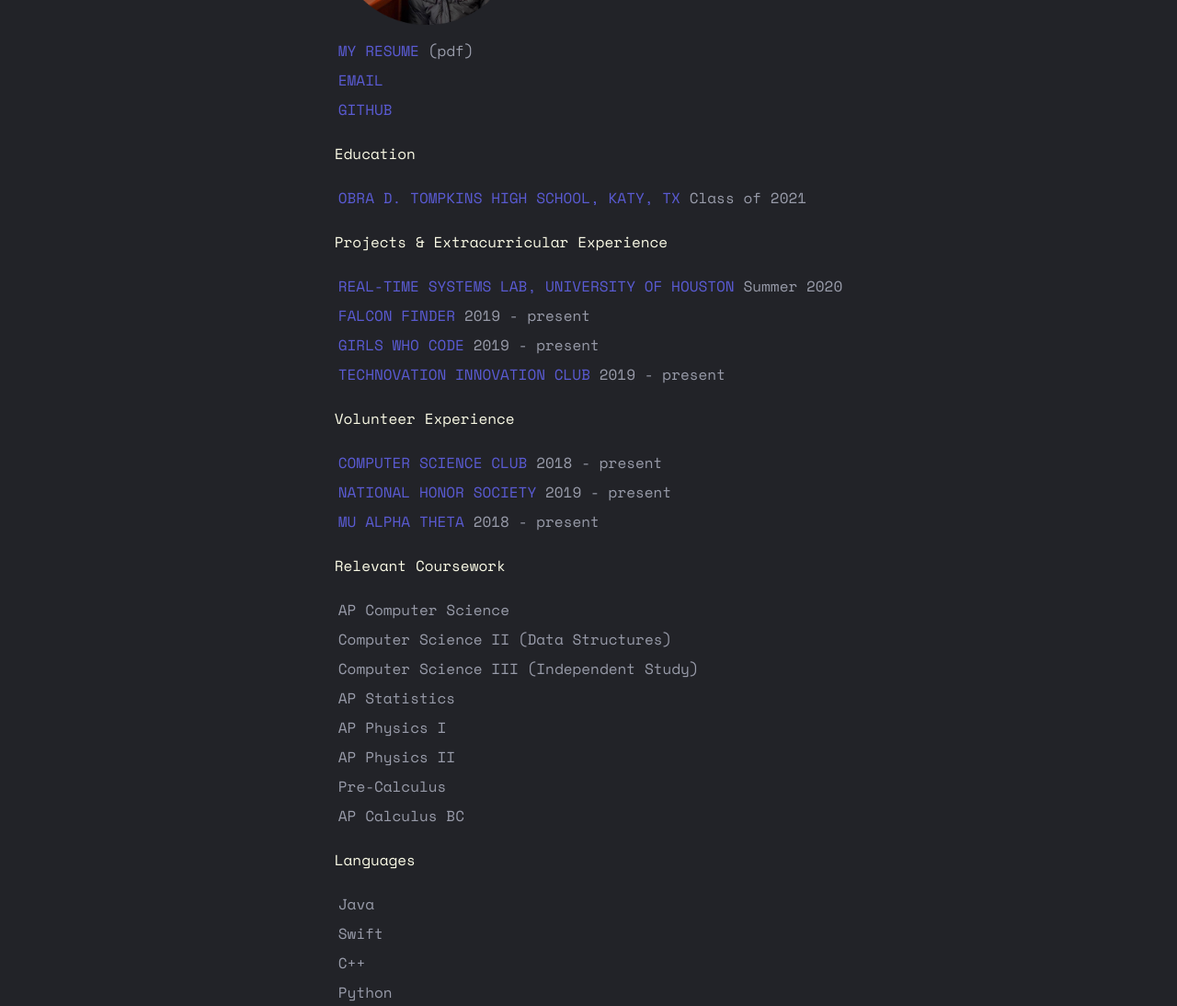
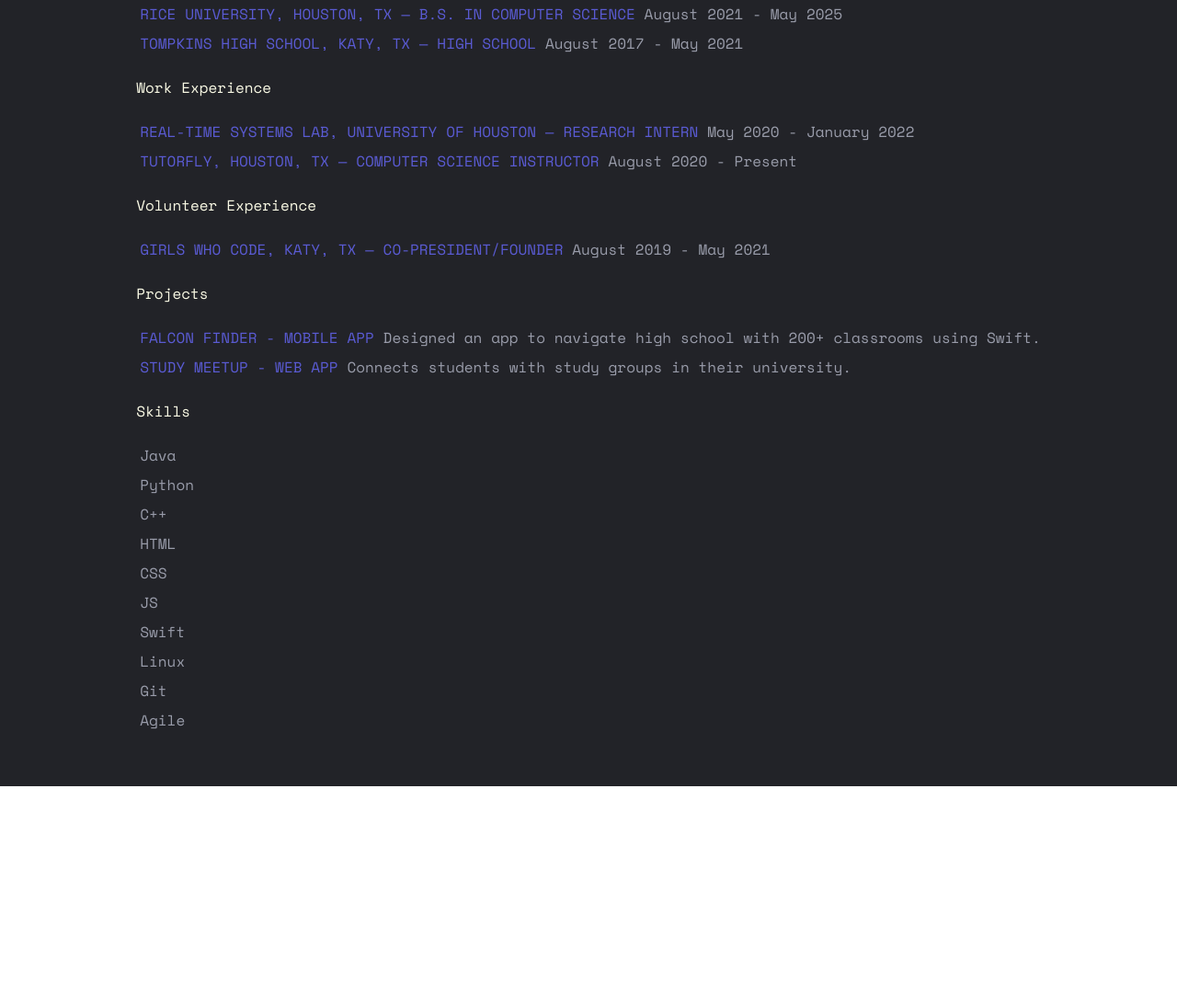
Before and after one commit to lgiri/lgiri.github.io, a plain HTML site: page index.html in a window 1280 px wide. Shown: the part 217-1311 px from the top of the page at 92% size. After the commit the page ends 1072 px from the top, so only its background shows below. Drawn offline with nearby package versions, Linux system fonts and the light colour scheme.

Commit message:
updating site

```diff
--- a/index.html
+++ b/index.html
@@ -30,9 +30,7 @@
 
 				<nav class="menu menu--laxmi">
 
-					<img src="files/laxu.png" alt="picture of laxmi" class = "profileimage" style=width:200px;height:200px>
-
-					<a class="menu__item" href="files/Laxmi-Giri-June-2020-Resume.pdf">
+					<a class="menu__item" href="files/LaxmiGiri-Resume-Jan2022.pdf">
 						<span class="menu__item-name">My Resume</span>
 						<span class="menu__item-label">(pdf)</span>
 					</a>
@@ -51,85 +49,77 @@
 
 					<h1 class="laxmi-header__title">Education</h1>
 
-					<a class="menu__item" href="http://www.katyisd.org/campus/oths/Pages/default.aspx">
-						<span class="menu__item-name">Obra D. Tompkins High School, Katy, TX</span>
-						<span class="menu__item-label">Class of 2021</span>
+					<a class="menu__item" href="https://www.rice.edu/">
+						<span class="menu__item-name">Rice University, Houston, TX — B.S. in Computer Science</span>
+						<span class="menu__item-label">August 2021 - May 2025</span>
 					</a>
 
-					<h1 class="laxmi-header__title">Projects & Extracurricular Experience</h1>
+					<a class="menu__item" href="http://www.katyisd.org/campus/oths/Pages/default.aspx">
+						<span class="menu__item-name">Tompkins High School, Katy, TX — High School</span>
+						<span class="menu__item-label">August 2017 - May 2021</span>
+					</a>
+
+					<h1 class="laxmi-header__title">Work Experience</h1>
 
 					<a class="menu__item" href="http://www2.cs.uh.edu/~acheng/acheng.html">
-						<span class="menu__item-name">Real-Time Systems Lab, University of Houston</span>
-						<span class="menu__item-label">Summer 2020</span>
+						<span class="menu__item-name">Real-Time Systems Lab, University of Houston — Research Intern</span>
+						<span class="menu__item-label">May 2020 - January 2022</span>
 					</a>
-					<a class="menu__item" href="#">
-						<span class="menu__item-name">Falcon Finder</span>
-						<span class="menu__item-label">2019 - present</span>
-					</a>
-					<a class="menu__item" href="https://girlswhocode.com/">
-						<span class="menu__item-name">Girls Who Code</span>
-						<span class="menu__item-label">2019 - present</span>
-					</a>
-					<a class="menu__item" href="https://technovationchallenge.org/">
-						<span class="menu__item-name">Technovation Innovation Club</span>
-						<span class="menu__item-label">2019 - present</span>
+					<a class="menu__item" href="https://www.tutorfly.com/">
+						<span class="menu__item-name">Tutorfly, Houston, TX — Computer Science Instructor</span>
+						<span class="menu__item-label">August 2020 - Present</span>
 					</a>
 
 					<h1 class="laxmi-header__title">Volunteer Experience</h1>
 
-					<a class="menu__item" href="#">
-						<span class="menu__item-name">Computer Science Club</span>
-						<span class="menu__item-label">2018 - present</span>
-					</a>
-					<a class="menu__item" href="#">
-						<span class="menu__item-name">National Honor Society</span>
-						<span class="menu__item-label">2019 - present</span>
-					</a>
-					<a class="menu__item" href="#">
-						<span class="menu__item-name">Mu Alpha Theta</span>
-						<span class="menu__item-label">2018 - present</span>
+					<a class="menu__item" href="https://gwckaty.org/">
+						<span class="menu__item-name">Girls Who Code, Katy, TX — Co-President/Founder</span>
+						<span class="menu__item-label">August 2019 - May 2021</span>
 					</a>
 
-					<h1 class="laxmi-header__title">Relevant Coursework</h1>
+					<h1 class="laxmi-header__title">Projects</h1>
 
 					<a class="menu__item" href="#">
-						<span class="menu__item-label">AP Computer Science</span>
-					</a>
-					<a class="menu__item" href="#">
-						<span class="menu__item-label">Computer Science II (Data Structures)</span>
-					</a>
-					<a class="menu__item" href="#">
-						<span class="menu__item-label">Computer Science III (Independent Study)</span>
-					</a>
-					<a class="menu__item" href="#">
-						<span class="menu__item-label">AP Statistics</span>
-					</a>
-					<a class="menu__item" href="#">
-						<span class="menu__item-label">AP Physics I</span>
-					</a>
-					<a class="menu__item" href="#">
-						<span class="menu__item-label">AP Physics II</span>
-					</a>
-					<a class="menu__item" href="#">
-						<span class="menu__item-label">Pre-Calculus</span>
-					</a>
-					<a class="menu__item" href="#">
-						<span class="menu__item-label">AP Calculus BC</span>
+						<span class="menu__item-name">Falcon Finder - Mobile App</span>
+						<span class="menu__item-label">Designed an app to navigate high school with 200+ classrooms using Swift. </span>
 					</a>
 
-					<h1 class="laxmi-header__title">Languages</h1>
+					<a class="menu__item" href="https://lgiri.github.io/study-meet-up/">
+						<span class="menu__item-name">Study Meetup - Web App</span>
+						<span class="menu__item-label">Connects students with study groups in their university.</span>
+					</a>
+
+					<h1 class="laxmi-header__title">Skills</h1>
 
 					<a class="menu__item" href="#">
 						<span class="menu__item-label">Java</span>
 					</a>
 					<a class="menu__item" href="#">
-						<span class="menu__item-label">Swift</span>
+						<span class="menu__item-label">Python</span>
 					</a>
 					<a class="menu__item" href="#">
 						<span class="menu__item-label">C++</span>
 					</a>
 					<a class="menu__item" href="#">
-						<span class="menu__item-label">Python</span>
+						<span class="menu__item-label">HTML</span>
+					</a>
+					<a class="menu__item" href="#">
+						<span class="menu__item-label">CSS</span>
+					</a>
+					<a class="menu__item" href="#">
+						<span class="menu__item-label">JS</span>
+					</a>
+					<a class="menu__item" href="#">
+						<span class="menu__item-label">Swift</span>
+					</a>
+					<a class="menu__item" href="#">
+						<span class="menu__item-label">Linux</span>
+					</a>
+					<a class="menu__item" href="#">
+						<span class="menu__item-label">Git</span>
+					</a>
+					<a class="menu__item" href="#">
+						<span class="menu__item-label">Agile</span>
 					</a>
 				</nav>
 			</section>
```
Also changed, not shown: files/laxu.png (deleted), 3 other files.
